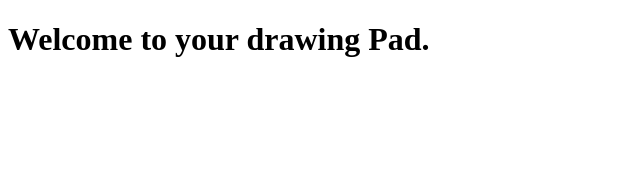
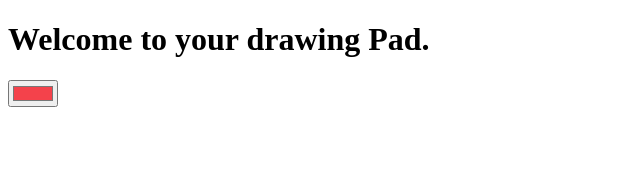
Before and after one commit to moralesn1/react-drawing-app, a React (Create React App) app: page / in a window 1280 px wide. Shown: the top 170 px of the page, without its empty margins (0-640 px from the left). Built offline with nearby package versions, Linux system fonts and the light colour scheme.

Commit message:
add ColourSelector class component

```diff
--- a/src/App.js
+++ b/src/App.js
@@ -1,10 +1,12 @@
 import React, { Component } from "react";
+import ColourSelector from "./ColourSelector";
 
 class App extends Component {
   render() {
     return (
       <div>
         <h1> Welcome to your drawing Pad.</h1>
+        <ColourSelector hex="#f4424b" />
       </div>
     );
   }
--- /dev/null
+++ b/src/ColourSelector.js
@@ -0,0 +1,11 @@
+import React, { Component } from "react";
+
+class ColourSelector extends Component {
+  render() {
+    const { hex = "#f4424b" } = this.props;
+
+    return <input type="color" defaultValue={hex} />;
+  }
+}
+
+export default ColourSelector;
```
